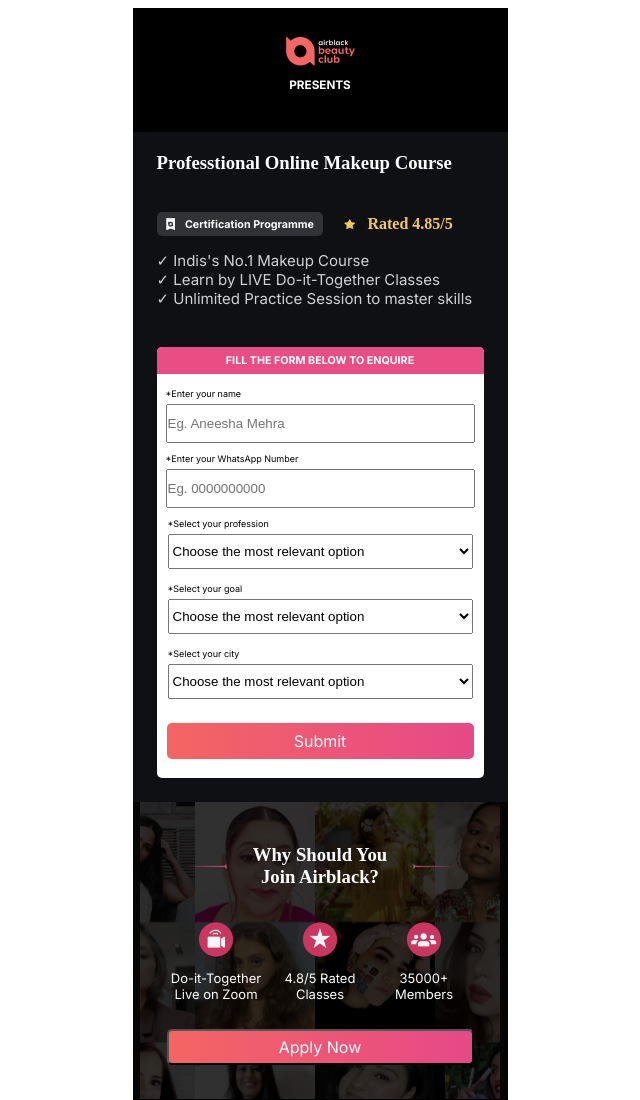
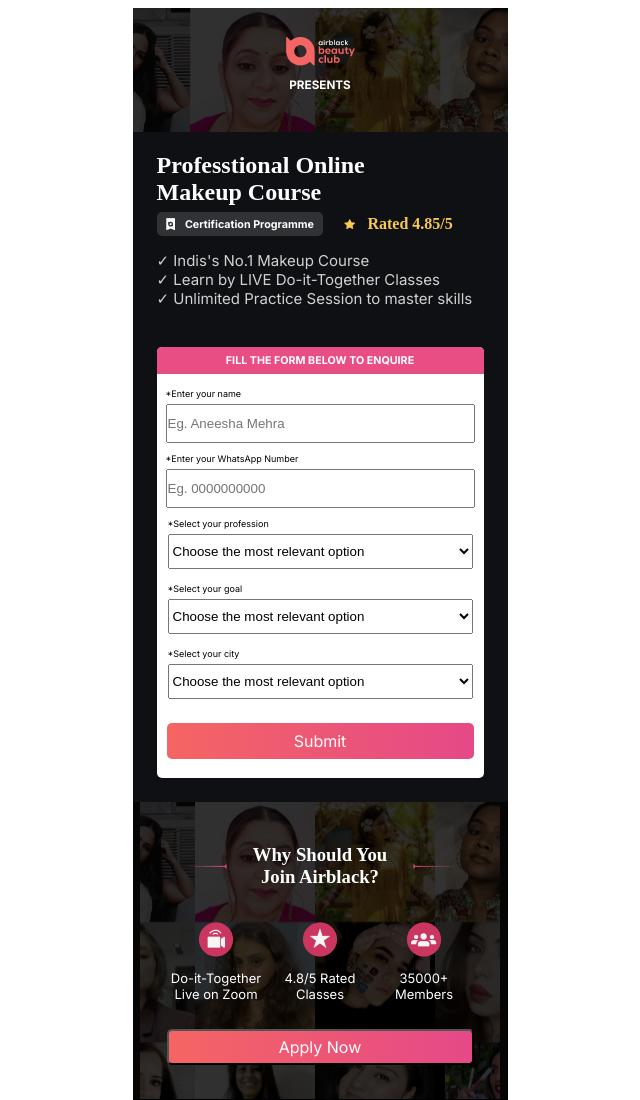
Before and after one commit to ThamizhanM3/AirBlack, a plain HTML site: page index.html in a window 1280 px wide. Shown: the top 1100 px of the page, without its empty margins (320-960 px from the left). Drawn offline with Linux system fonts and the light colour scheme.

Commit message:
Header Image Check

```diff
--- a/index.html
+++ b/index.html
@@ -11,13 +11,15 @@
 <body>
     <div class="container">
         <div class="headingSection">
-            <img src="Logo.png" alt="">
-            <h3>PRESENTS</h3>
+            <div class="contains">
+                <img src="Logo.png" alt="">
+                <h3>PRESENTS</h3>
+            </div>
         </div>
         <div class="firstSet">
             <div class="textOne">
                 <div class="headingTextOne">
-                    <h3>Professtional Online Makeup Course</h3>
+                    <h2>Professtional Online Makeup Course</h2>
                 </div>
                 <div class="ratingTextOne">
                     <div class="left">
--- a/style.css
+++ b/style.css
@@ -18,6 +18,15 @@
     font-family: inter;
     font-size: x-small;
     flex-direction: column;
+    .contains {
+        background: url('headerImg.png');
+        width: 100%;
+        height: 100%;
+        align-items: center;
+        justify-content: center;
+        display: flex;
+        flex-direction: column;
+    }
 }
 
 .firstSet {
@@ -35,6 +44,7 @@
         .headingTextOne {
             color: #fff;
             height: 60px;
+            width: 80%;
         }
 
         .ratingTextOne {
```
Also changed, not shown: headerImg.png (added).
